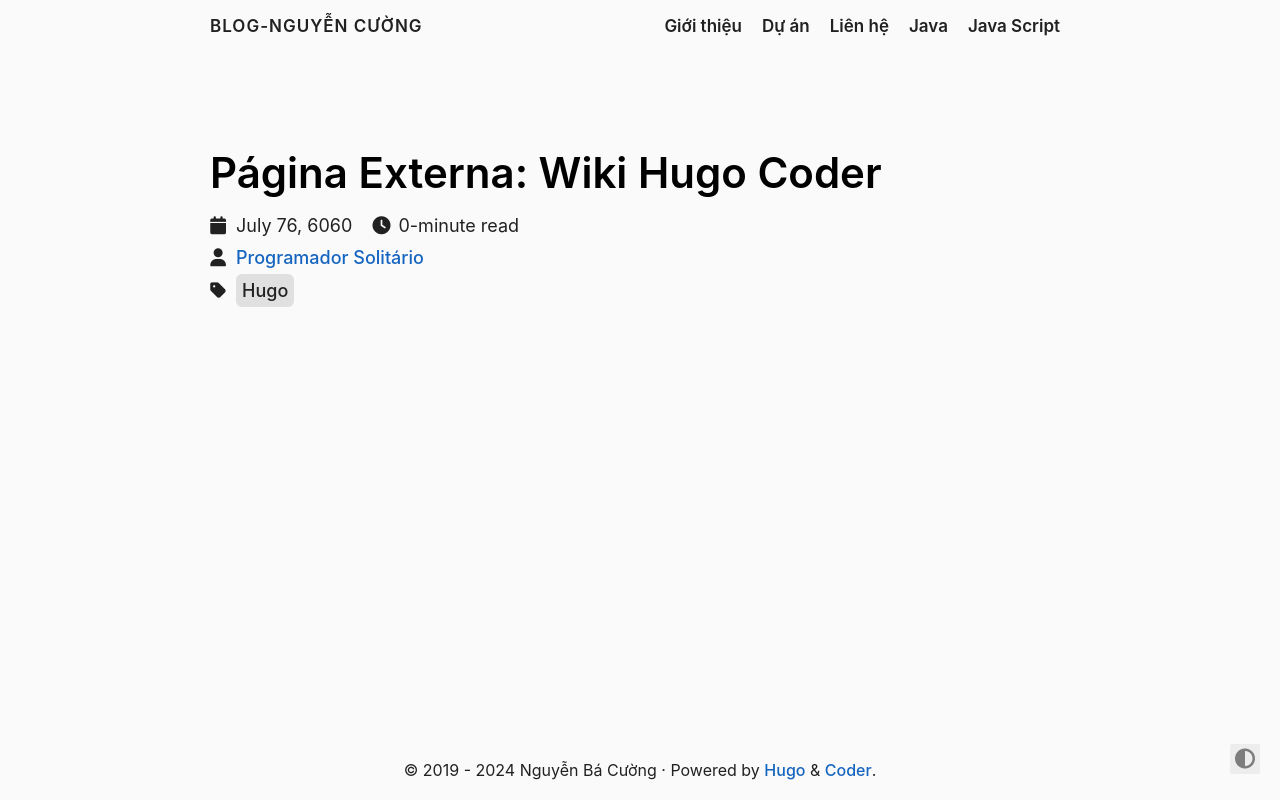
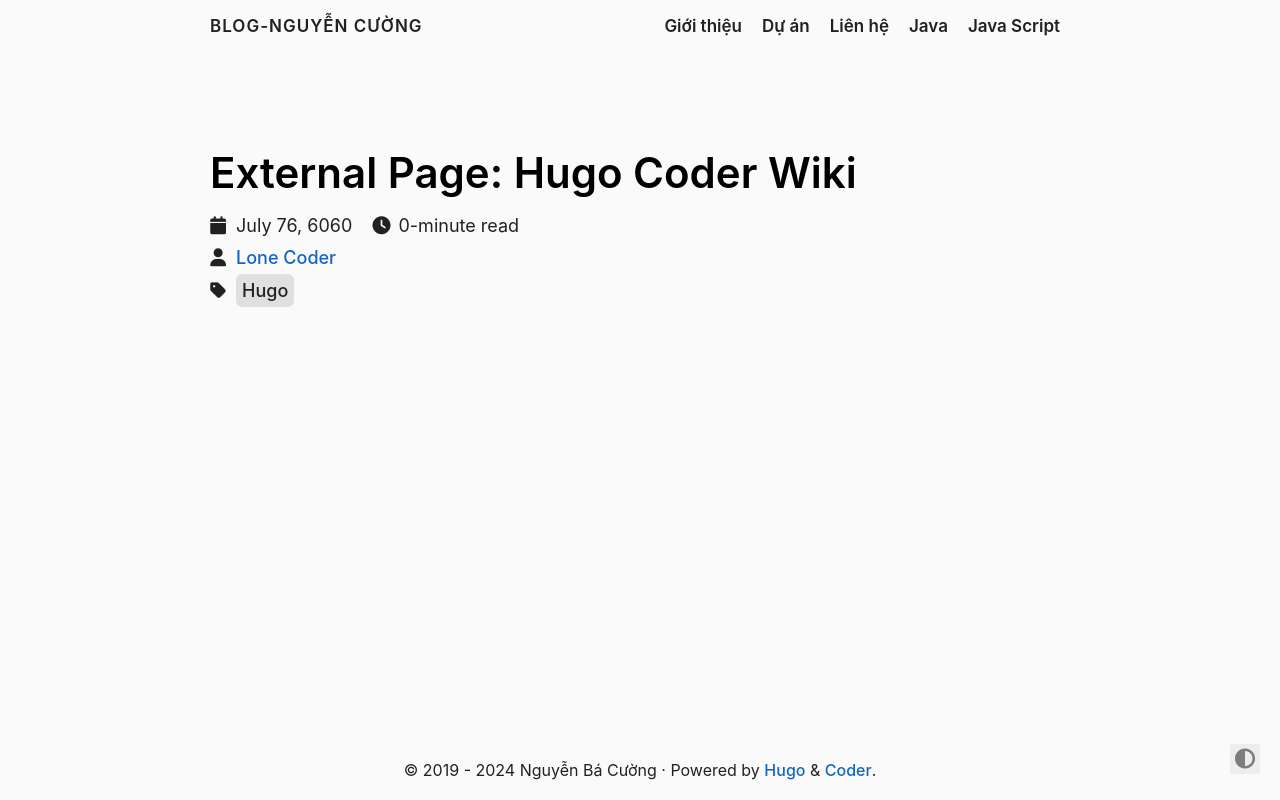
Before and after one commit to CuongSieutrum/CuongSieutrum.github.io, a plain HTML site: page posts/hugo-coder-wiki/index.html in a window 1280 px wide. Drawn offline with Linux system fonts and the light colour scheme.

Commit message:
cuoicung

```diff
--- a/index.xml
+++ b/index.xml
@@ -258,7 +258,7 @@
       <link>https://cuongsieutrum.github.io/contact/</link>
       <pubDate>Mon, 01 Jan 0001 00:00:00 +0000</pubDate>
       <guid>https://cuongsieutrum.github.io/contact/</guid>
-      <description>&lt;h2 id=&#34;thông-tin-liên-hệ&#34;&gt;&#xD;&#xA;  Thông tin liên hệ&#xD;&#xA;  &lt;a class=&#34;heading-link&#34; href=&#34;#th%c3%b4ng-tin-li%c3%aan-h%e1%bb%87&#34;&gt;&#xD;&#xA;    &lt;i class=&#34;fa-solid fa-link&#34; aria-hidden=&#34;true&#34; title=&#34;Link to heading&#34;&gt;&lt;/i&gt;&#xD;&#xA;    &lt;span class=&#34;sr-only&#34;&gt;Link to heading&lt;/span&gt;&#xD;&#xA;  &lt;/a&gt;&#xD;&#xA;&lt;/h2&gt;&#xD;&#xA;&lt;p&gt;Xin chào! Bạn có thể liên hệ với mình qua các kênh dưới đây:&lt;/p&gt;&#xA;&lt;p&gt;&lt;img src=&#34;https://cuongsieutrum.github.io/images/avata1.PNG&#34; alt=&#34;Ảnh đại diện của tôi&#34; title=&#34;Ảnh đại diện Nguyễn Bá Cường&#34;&gt;&lt;/p&gt;&#xA;&lt;ul&gt;&#xA;&lt;li&gt;&lt;strong&gt;👤 Họ và tên&lt;/strong&gt;: Nguyễn Bá Cường&lt;/li&gt;&#xA;&lt;li&gt;&lt;strong&gt;🎂 Ngày sinh&lt;/strong&gt;: 16/11/2003&lt;/li&gt;&#xA;&lt;li&gt;&lt;strong&gt;📧 Email&lt;/strong&gt;: &lt;a href=&#34;mailto:nguyenbacuong161103@gmail.com&#34; &gt;nguyenbacuong161103@gmail.com&lt;/a&gt;&lt;/li&gt;&#xA;&lt;li&gt;&lt;strong&gt;🌐 Facebook&lt;/strong&gt;: &lt;a href=&#34;https://facebook.com/&#34;  class=&#34;external-link&#34; target=&#34;_blank&#34; rel=&#34;noopener&#34;&gt;Nguyễn Bá Cường&lt;/a&gt;&lt;/li&gt;&#xA;&lt;li&gt;&lt;strong&gt;📱 Zalo&lt;/strong&gt;: 0373.894.740&lt;/li&gt;&#xA;&lt;/ul&gt;&#xA;&lt;p&gt;Cảm ơn bạn đã ghé thăm! 😊 Đừng ngần ngại liên hệ nếu bạn có bất kỳ câu hỏi hoặc muốn kết nối.&lt;/p&gt;</description>
+      <description>&lt;h2 id=&#34;thông-tin-liên-hệ&#34;&gt;&#xD;&#xA;  Thông tin liên hệ&#xD;&#xA;  &lt;a class=&#34;heading-link&#34; href=&#34;#th%c3%b4ng-tin-li%c3%aan-h%e1%bb%87&#34;&gt;&#xD;&#xA;    &lt;i class=&#34;fa-solid fa-link&#34; aria-hidden=&#34;true&#34; title=&#34;Link to heading&#34;&gt;&lt;/i&gt;&#xD;&#xA;    &lt;span class=&#34;sr-only&#34;&gt;Link to heading&lt;/span&gt;&#xD;&#xA;  &lt;/a&gt;&#xD;&#xA;&lt;/h2&gt;&#xD;&#xA;&lt;p&gt;Xin chào! Bạn có thể liên hệ với mình qua các kênh dưới đây:&lt;/p&gt;&#xA;&lt;p&gt;&lt;img src=&#34;https://cuongsieutrum.github.io/images/avata1.png&#34; alt=&#34;Ảnh đại diện của tôi&#34; title=&#34;Ảnh đại diện Nguyễn Bá Cường&#34;&gt;&lt;/p&gt;&#xA;&lt;ul&gt;&#xA;&lt;li&gt;&lt;strong&gt;👤 Họ và tên&lt;/strong&gt;: Nguyễn Bá Cường&lt;/li&gt;&#xA;&lt;li&gt;&lt;strong&gt;🎂 Ngày sinh&lt;/strong&gt;: 16/11/2003&lt;/li&gt;&#xA;&lt;li&gt;&lt;strong&gt;📧 Email&lt;/strong&gt;: &lt;a href=&#34;mailto:nguyenbacuong161103@gmail.com&#34; &gt;nguyenbacuong161103@gmail.com&lt;/a&gt;&lt;/li&gt;&#xA;&lt;li&gt;&lt;strong&gt;🌐 Facebook&lt;/strong&gt;: &lt;a href=&#34;https://facebook.com/&#34;  class=&#34;external-link&#34; target=&#34;_blank&#34; rel=&#34;noopener&#34;&gt;Nguyễn Bá Cường&lt;/a&gt;&lt;/li&gt;&#xA;&lt;li&gt;&lt;strong&gt;📱 Zalo&lt;/strong&gt;: 0373.894.740&lt;/li&gt;&#xA;&lt;/ul&gt;&#xA;&lt;p&gt;Cảm ơn bạn đã ghé thăm! 😊 Đừng ngần ngại liên hệ nếu bạn có bất kỳ câu hỏi hoặc muốn kết nối.&lt;/p&gt;</description>
     </item>
     <item>
       <title>Projects</title>
--- a/posts/hugo-coder-wiki/index.html
+++ b/posts/hugo-coder-wiki/index.html
@@ -3,7 +3,7 @@
 
 <head>
   <title>
-  Página Externa: Wiki Hugo Coder · Blog-Nguyễn Cường
+  External Page: Hugo Coder Wiki · Blog-Nguyễn Cường
 </title>
   <meta charset="utf-8">
 <meta name="viewport" content="width=device-width, initial-scale=1.0">
@@ -19,12 +19,12 @@
 
 
   <meta name="twitter:card" content="summary">
-  <meta name="twitter:title" content="Página Externa: Wiki Hugo Coder">
+  <meta name="twitter:title" content="External Page: Hugo Coder Wiki">
   <meta name="twitter:description" content="John Doe&#39;s personal website">
 
 <meta property="og:url" content="https://cuongsieutrum.github.io/posts/hugo-coder-wiki/">
   <meta property="og:site_name" content="Blog-Nguyễn Cường">
-  <meta property="og:title" content="Página Externa: Wiki Hugo Coder">
+  <meta property="og:title" content="External Page: Hugo Coder Wiki">
   <meta property="og:description" content="John Doe&#39;s personal website">
   <meta property="og:locale" content="en">
   <meta property="og:type" content="article">
@@ -152,7 +152,7 @@
         <div class="post-title">
           <h1 class="title">
             <a class="title-link" href="https://cuongsieutrum.github.io/posts/hugo-coder-wiki/">
-              Página Externa: Wiki Hugo Coder
+              External Page: Hugo Coder Wiki
             </a>
           </h1>
         </div>
@@ -171,7 +171,7 @@
           </div>
           <div class="authors">
   <i class="fa-solid fa-user" aria-hidden="true"></i>
-    <a href="/authors/programador-solit%C3%A1rio/">Programador Solitário</a></div>
+    <a href="/authors/lone-coder/">Lone Coder</a></div>
 
 
           <div class="tags">
```
Also changed, not shown: contact/index.html (+1 -1 lines).
